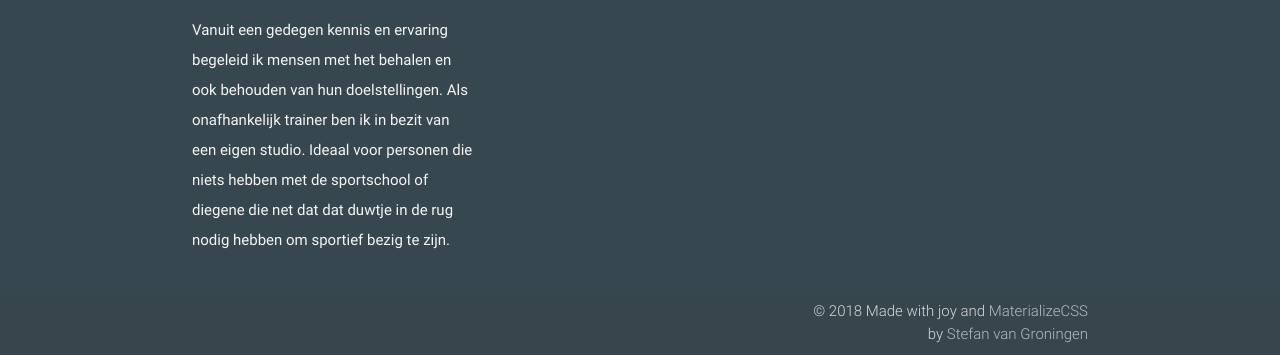
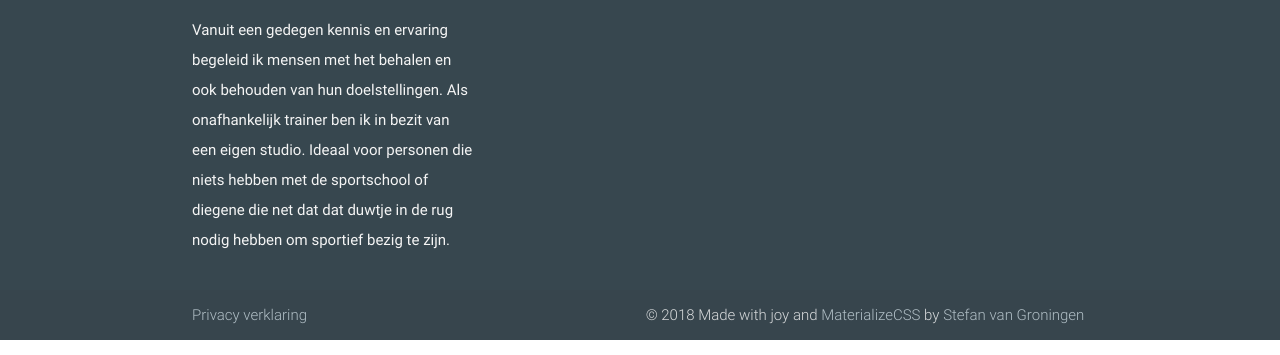
Before and after one commit to vitasupport/vitasupport.nl, a website: page app/index.html in a window 1280 px wide. Shown: the part 3794-4149 px from the top of the page. Drawn offline with nearby package versions, Linux system fonts and the light colour scheme.

Commit message:
Added privacy verklaring

```diff
--- a/app/index.html
+++ b/app/index.html
@@ -355,11 +355,11 @@
       </div>
     </div>
     <div class="footer-copyright">
-      <div class="container">
-        <div class="right">
-          &copy; 2018 Made with joy and <a class="blue-grey-text text-lighten-3" href="http://materializecss.com" target="_blank">MaterializeCSS</a><br>
+        <div class="container">
+          <a class="blue-grey-text text-lighten-3" href=/files/privacy_verklaring.pdf target="_blank">Privacy verklaring</a>
+          <div class="right">&nbsp;</div>
           <div class="right">
-            by <a class="blue-grey-text text-lighten-3" href="https://www.stefanvangroningen.com" target="_blank">Stefan van Groningen</a>
+            &copy; 2018 Made with joy and <a class="blue-grey-text text-lighten-3" href="http://materializecss.com" target="_blank">MaterializeCSS</a> by <a class="blue-grey-text text-lighten-3" href="https://www.stefanvangroningen.com" target="_blank">Stefan van Groningen</a>
           </div>
         </div>
       </div>
```
Also changed, not shown: 1 other file.
